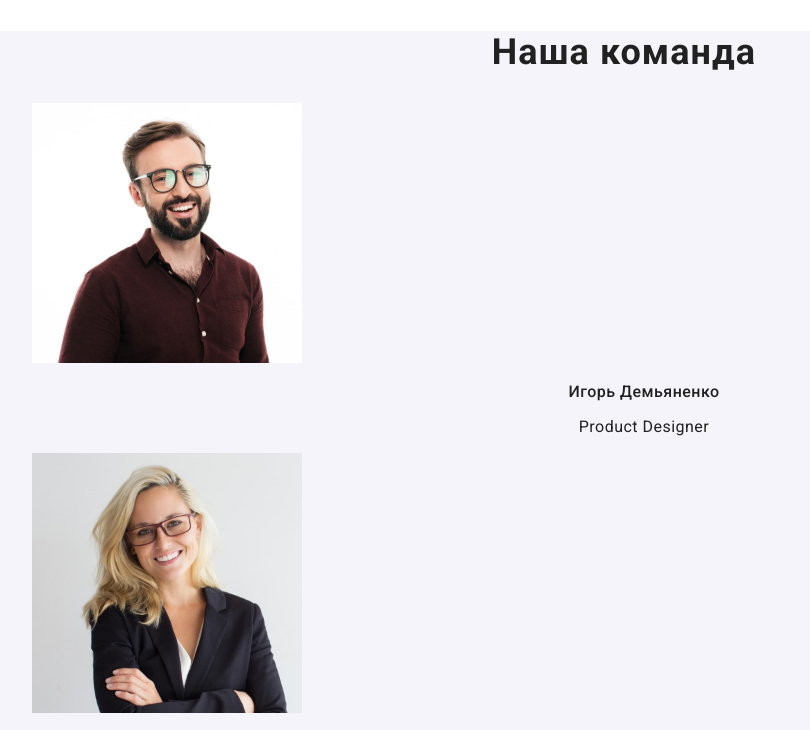
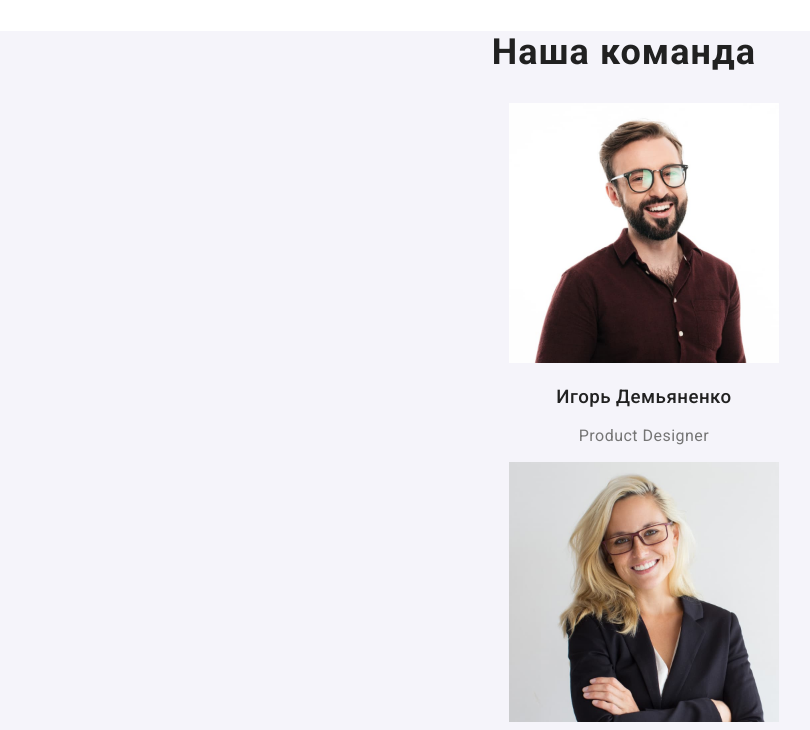
Before and after one commit to oleg-torba/goit-markup-hw-02, a plain HTML site: page index.html in a window 1280 px wide. Shown: the part 1670-2400 px from the top of the page, without its empty margins (16-826 px from the left). Drawn offline with Linux system fonts and the light colour scheme.

Commit message:
work fix

```diff
--- a/styles/styles.css
+++ b/styles/styles.css
@@ -27,8 +27,8 @@
     font-weight: 700;
     font-size: 26px;
     line-height: 1.19;
+    letter-spacing: 0.03em;
     text-decoration: none;
-    letter-spacing: 0.03em;
 }
 
 .web {
@@ -51,7 +51,7 @@
     letter-spacing: 0.02em;
     list-style-type: none;
 }
-/* .header a {
+/* header. a {
     cursor: pointer;
 } */
 .header .link {
@@ -164,21 +164,18 @@
 
 }
 .list {
+    line-height: 1.17;
+    text-align: center;
+    letter-spacing: 0.03em;
     list-style-type: none;
 }
 .team {
     font-weight: 500;
-    font-size: 16px;
-    line-height: 1.17;
-    text-align: center;
-    letter-spacing: 0.03em;
 }
 
 .work {
-    font-size: 16px;
-    line-height: 1.17;
-    text-align: center;
-    letter-spacing: 0.03em;
+    color: var(--secondary-color);
+
 }
 
 /* footer */
```
